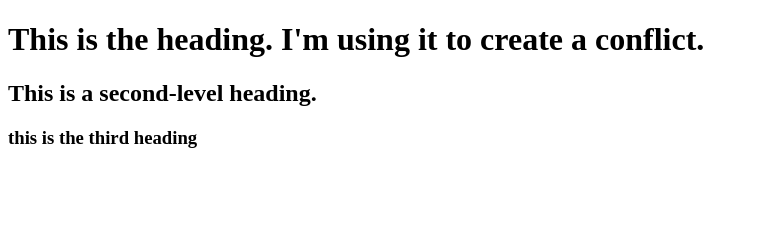
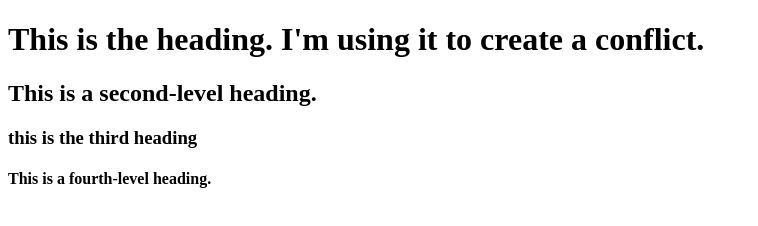
Before and after one commit to lane-bmc/iat339-demo-repository, a plain HTML site: page index.html in a window 1280 px wide. Shown: the whole page, without its empty margins (0-758 px from the left). Drawn offline with Linux system fonts and the light colour scheme.

Commit message:
Adding an <h4> tag to index.html

```diff
--- a/index.html
+++ b/index.html
@@ -8,5 +8,6 @@
 		<h1>This is the heading. I'm using it to create a conflict.</h1>
 		<h2>This is a second-level heading.</h2>
 		<h3>this is the third heading</h3>
+		<h4>This is a fourth-level heading.</h4>
 	</body>
 </html>
```
